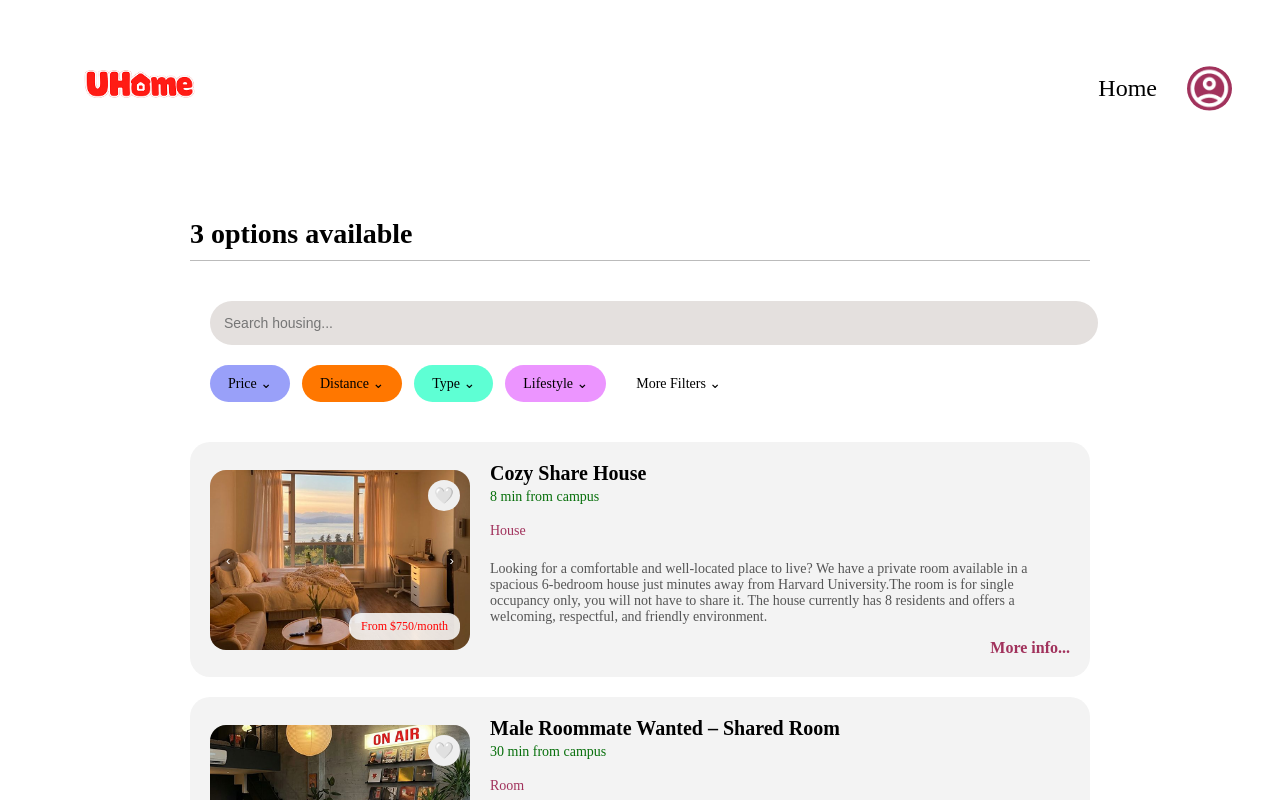
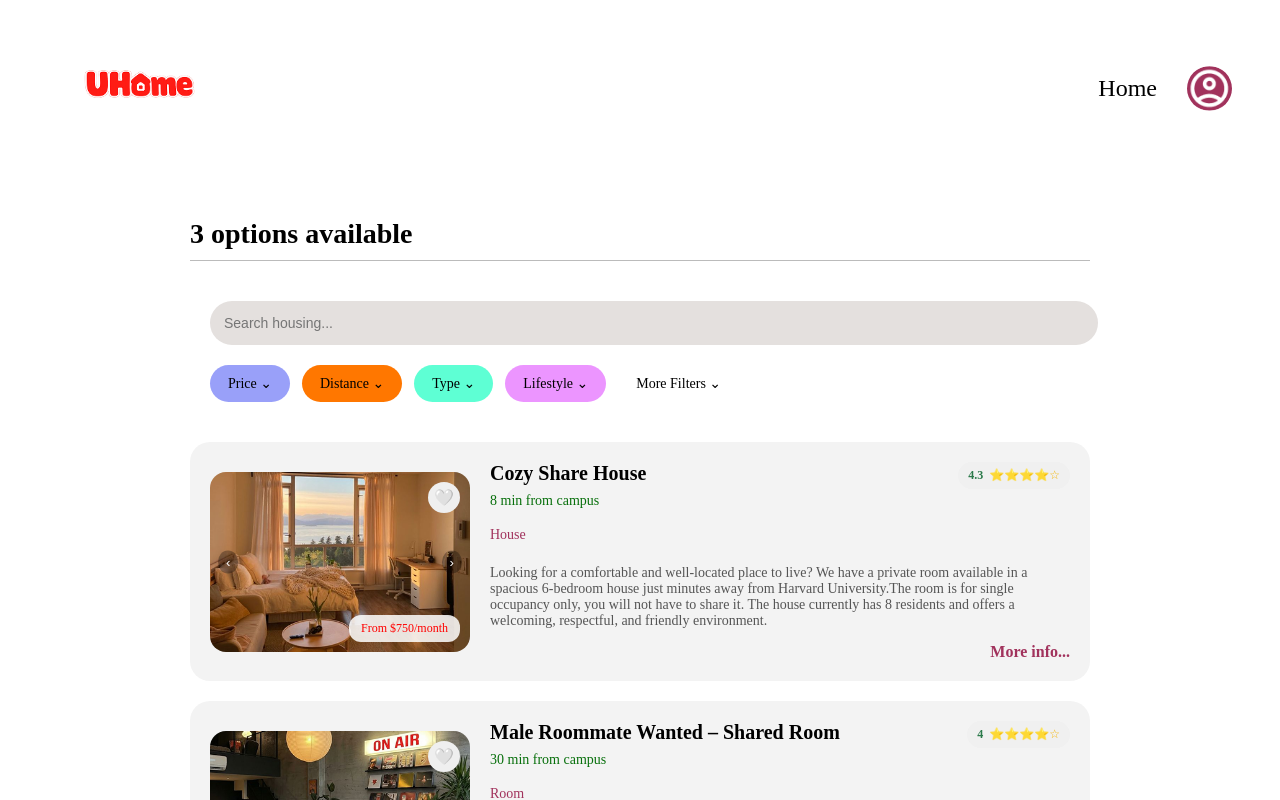
Before and after one commit to 123diso/WebUhome, a React (Vite) app: page / in a window 1280 px wide. Shown: the top 800 px of the page. Built offline with nearby package versions, Linux system fonts and the light colour scheme.

Commit message:
feat: add rating section aligned right in housing cards with stars display

```diff
--- a/src/components/HousingCard.css
+++ b/src/components/HousingCard.css
@@ -70,9 +70,34 @@
   flex-direction: column;
 }
 
+.card-header {
+  display: flex;
+  justify-content: space-between;
+  align-items: flex-start;
+}
+
 .card-content h3 {
   margin: 0;
   font-size: 20px;
+}
+
+.rating {
+  display: flex;
+  align-items: center;
+  gap: 6px;
+  background: #f0f0f0;
+  padding: 6px 10px;
+  border-radius: 20px;
+  font-size: 12px;
+}
+
+.rating-number {
+  font-weight: bold;
+  color: #2c7a4b;
+}
+
+.stars {
+  color: #f4b400;
 }
 
 .distance {
@@ -91,7 +116,6 @@
   color: #555;
   margin-top: 8px;
 }
-
 .more-info {
   margin-top: auto;
   align-self: flex-end;
--- a/src/components/HousingCard.tsx
+++ b/src/components/HousingCard.tsx
@@ -19,6 +19,18 @@ const HousingCard = ({ house, isFavorite, onToggleFavorite }: Props) => {
   const prevImage = () => {
     if (!house.images) return;
     setCurrentImage((prev) => (prev === 0 ? house.images.length - 1 : prev - 1));
+  };
+
+  const renderStars = (rating: number) => {
+    const fullStars = Math.floor(rating);
+    const emptyStars = 5 - fullStars;
+
+    return (
+      <>
+        {'⭐'.repeat(fullStars)}
+        {'☆'.repeat(emptyStars)}
+      </>
+    );
   };
 
   return (
@@ -45,7 +57,14 @@ const HousingCard = ({ house, isFavorite, onToggleFavorite }: Props) => {
       </div>
 
       <div className="card-content">
-        <h3>{house.title}</h3>
+        <div className="card-header">
+          <h3>{house.title}</h3>
+
+          <div className="rating">
+            <span className="rating-number">{house.rating}</span>
+            <span className="stars">{renderStars(house.rating)}</span>
+          </div>
+        </div>
 
         <p className="distance">{house.distance} min from campus</p>
 
--- a/src/data/houses.ts
+++ b/src/data/houses.ts
@@ -25,6 +25,11 @@ export const houses: House[] = [
     furnished: true,
     unfurnished: false,
     petFriendly: true,
+    rating: 4.3,
+    reviews: 5,
+    beds: 6,
+    baths: 7,
+    transport: 2,
   },
   {
     id: 2,
@@ -41,6 +46,11 @@ export const houses: House[] = [
     furnished: false,
     unfurnished: true,
     petFriendly: false,
+    rating: 4.0,
+    reviews: 5,
+    beds: 4,
+    baths: 3,
+    transport: 3,
   },
   {
     id: 3,
@@ -57,5 +67,10 @@ export const houses: House[] = [
     furnished: true,
     unfurnished: false,
     petFriendly: false,
+    rating: 4.6,
+    reviews: 3,
+    beds: 6,
+    baths: 3,
+    transport: 1,
   },
 ];
--- a/src/types/House.ts
+++ b/src/types/House.ts
@@ -12,4 +12,9 @@ export interface House {
   furnished: boolean;
   unfurnished: boolean;
   petFriendly: boolean;
+  rating: number;
+  reviews: number;
+  beds?: number;
+  baths?: number;
+  transport?: number;
 }
```
